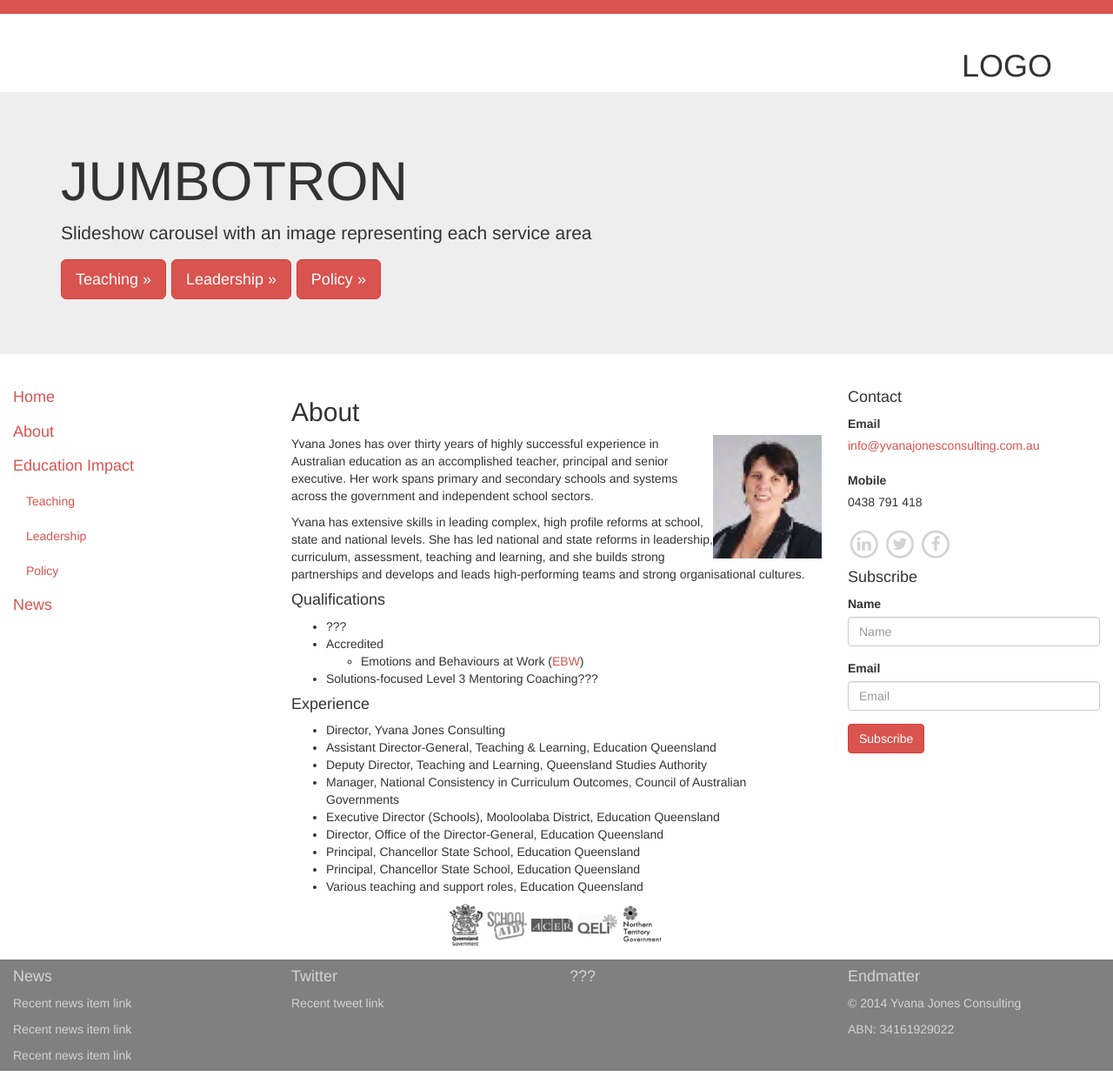
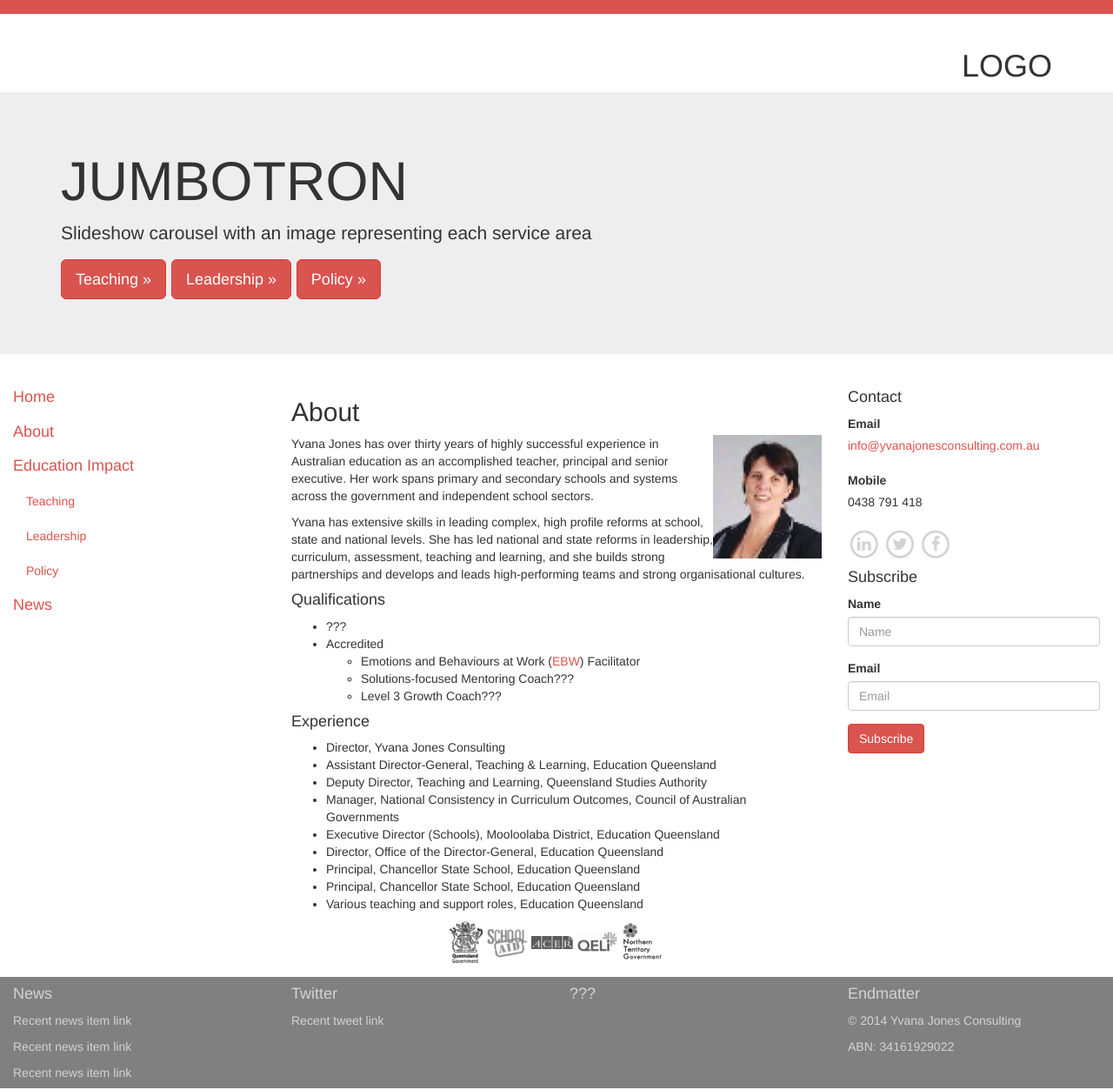
Before and after one commit to idm/idm.github.io, a Jekyll site: the page built from yjc/about.md, in a window 1280 px wide. Shown: the whole page at 87% size. Built offline with Jekyll 4.4.1, drawn with Linux system fonts in a browser that asks for light colours; nearby versions of some CDN libraries.

Commit message:
tweaked about

```diff
--- a/yjc/about.md
+++ b/yjc/about.md
@@ -8,13 +8,14 @@ Yvana Jones has over thirty years of highly successful experience in Australian
 
 Yvana has extensive skills in leading complex, high profile reforms at school, state and national levels. She has led national and state reforms in leadership, curriculum, assessment, teaching and learning, and she builds strong partnerships and develops and leads high-performing teams and strong organisational cultures.
 
-<h4>Qualifications</h4>
+#### Qualifications
 *	???
 *	Accredited
-	*	Emotions and Behaviours at Work ([EBW](http://www.ebwonline.com/))
-*	Solutions-focused Level 3 Mentoring Coaching???
+	*	Emotions and Behaviours at Work ([EBW](http://www.ebwonline.com/)) Facilitator
+	*	Solutions-focused Mentoring Coach???
+	*	Level 3 Growth Coach???
 
-<h4>Experience</h4>
+#### Experience
 *	Director, Yvana Jones Consulting
 *	Assistant Director-General, Teaching & Learning, Education Queensland
 *	Deputy Director, Teaching and Learning, Queensland Studies Authority
```
